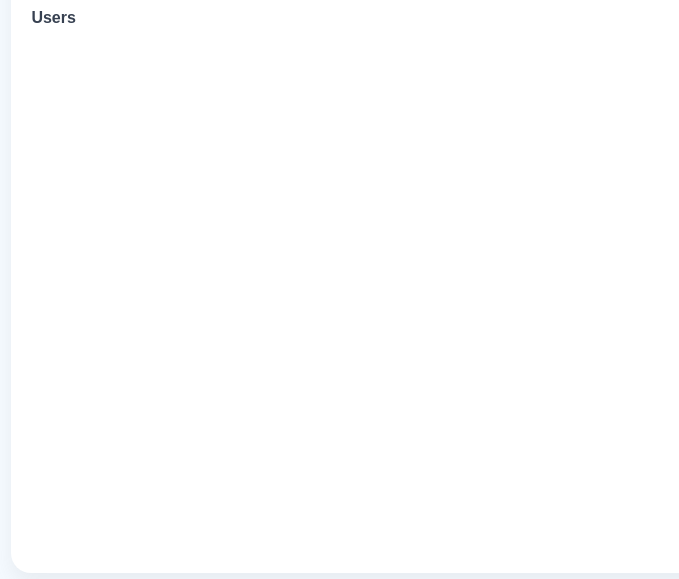
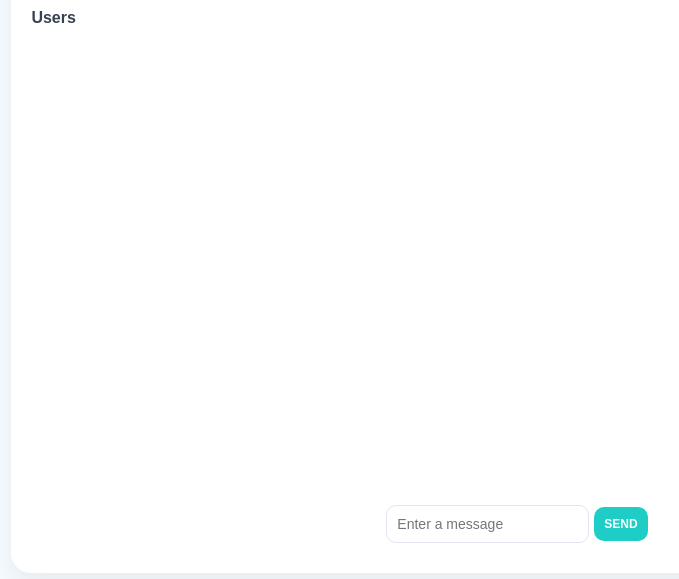
Before and after one commit to yogesh2019/proj_with_socket, a website: page public/index.html in a window 1280 px wide. Shown: the part 125-704 px from the top of the page, without its empty margins (123-802 px from the left). Drawn offline with Linux system fonts and the light colour scheme.

Commit message:
created chat_area

```diff
--- a/public/index.html
+++ b/public/index.html
@@ -23,7 +23,13 @@
                 <span class="user_label">Users</span>
                 <div class="active_users_list"></div>
             </div>
-            <div class="chat_area"></div>
+            <div class="chat_area">
+                <div class="chat" id="chat"></div>
+                <div class="chat_input">
+                    <input type="text" id="messageInput" placeholder="Enter a message">
+                    <button id="send_message_btn" class="send_message_btn" id="send">SEND</button>
+                </div>
+            </div>
             <div class="right_sidebar"></div>
         </div>
     </div>
```
